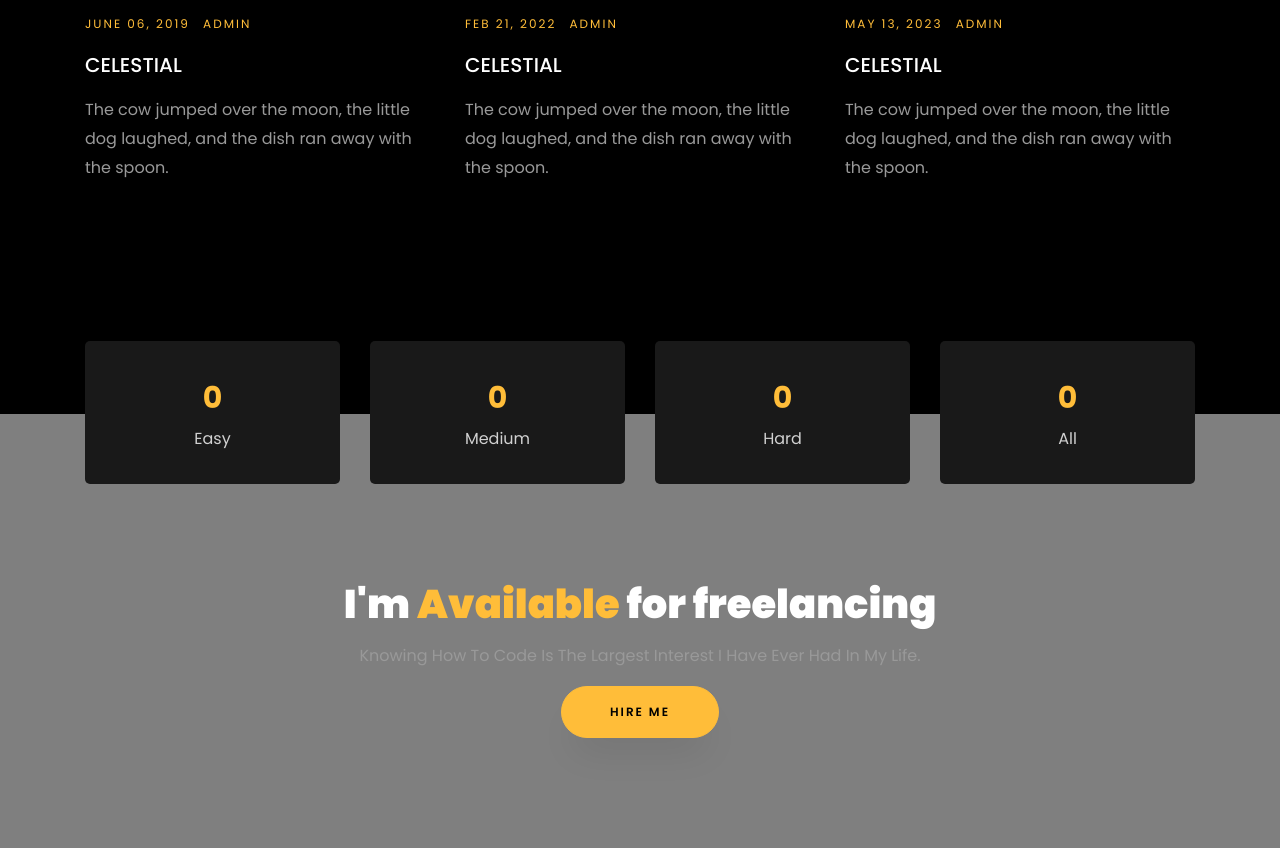
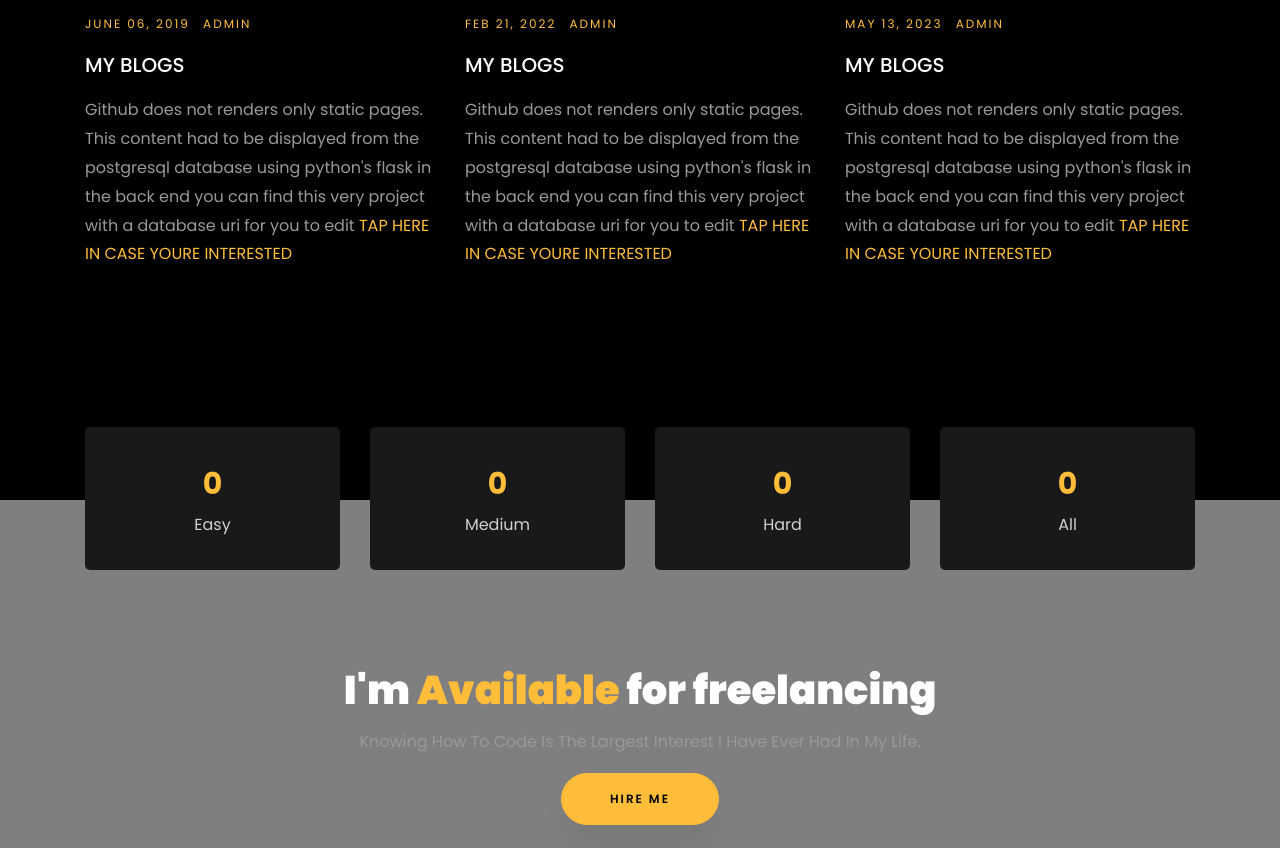
Before and after one commit to Kigozi-14/Kigozi-14.github.io, a plain HTML site: page index.html in a window 1280 px wide. Shown: the part 1632-2480 px from the top of the page. Drawn offline with Linux system fonts and the light colour scheme; files whose address does not match are found by name.

Commit message:
i have done some changes in the index.html

```diff
--- a/index.html
+++ b/index.html
@@ -138,8 +138,10 @@
 	                	<a class="mr-2">Admin</a>
 	                </p>
                 </div>
-                <h3 class="heading"><a >CELESTIAL</a></h3>
-                <p>The cow jumped over the moon, the little dog laughed, and the dish ran away with the spoon.</p>
+                <h3 class="heading"><a >MY BLOGS</a></h3>
+                <p>Github does not renders only static pages. This content had to be displayed from the postgresql database using python's flask in the back end
+                  you can find this very project with a database uri for you to edit <a href="https://github.com/Kigozi-14/My_blog_site"> TAP HERE IN CASE YOURE INTERESTED</a>
+                </p>
               </div>
             </div>
           </div>
@@ -154,8 +156,10 @@
 	                	<a class="mr-2">Admin</a>
 	                </p>
                 </div>
-                <h3 class="heading"><a >CELESTIAL</a></h3>
-                <p>The cow jumped over the moon, the little dog laughed, and the dish ran away with the spoon.</p>
+                <h3 class="heading"><a >MY BLOGS</a></h3>
+                <p>Github does not renders only static pages. This content had to be displayed from the postgresql database using python's flask in the back end
+                  you can find this very project with a database uri for you to edit <a href="https://github.com/Kigozi-14/My_blog_site"> TAP HERE IN CASE YOURE INTERESTED</a>
+                </p>
               </div>
             </div>
           </div>
@@ -170,8 +174,10 @@
 	                	<a class="mr-2">Admin</a>
 	                </p>
                 </div>
-                <h3 class="heading"><a >CELESTIAL</a></h3>
-                <p>The cow jumped over the moon, the little dog laughed, and the dish ran away with the spoon.</p>
+                <h3 class="heading"><a >MY BLOGS</a></h3>
+                <p>Github does not renders only static pages. This content had to be displayed from the postgresql database using python's flask in the back end
+                  you can find this very project with a database uri for you to edit <a href="https://github.com/Kigozi-14/My_blog_site"> TAP HERE IN CASE YOURE INTERESTED</a>
+                </p>
               </div>
             </div>
           </div>
```
